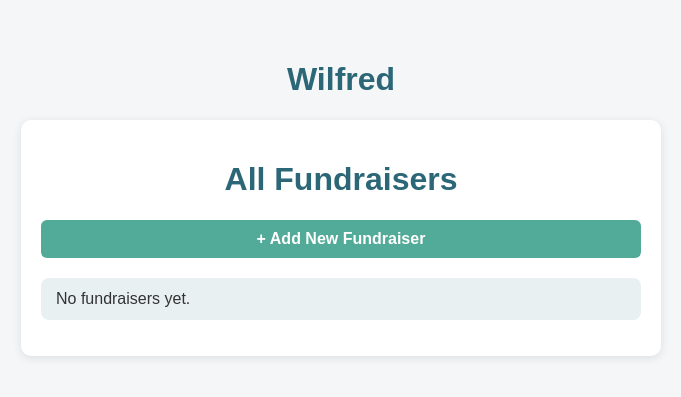
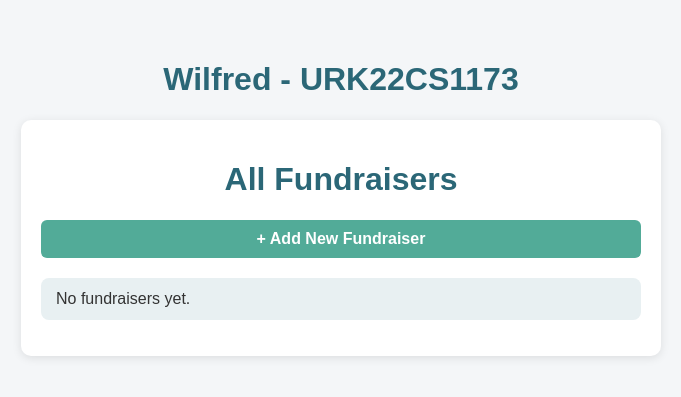
Before and after one commit to WILFRED-V/fundraiser-devops, a Flask app: page / in a window 1280 px wide. Shown: the top 397 px of the page, without its empty margins (299-980 px from the left). Run offline with Flask 3, Linux system fonts and the light colour scheme.

Commit message:
Updated homepage title

```diff
--- a/templates/index.html
+++ b/templates/index.html
@@ -2,7 +2,7 @@
 <html>
 <head>
     <title>Fundraisers</title>
-    <h1>Wilfred</h1>
+    <h1>Wilfred - URK22CS1173</h1>
     <style>
         body {
             font-family: Arial, sans-serif;
```
